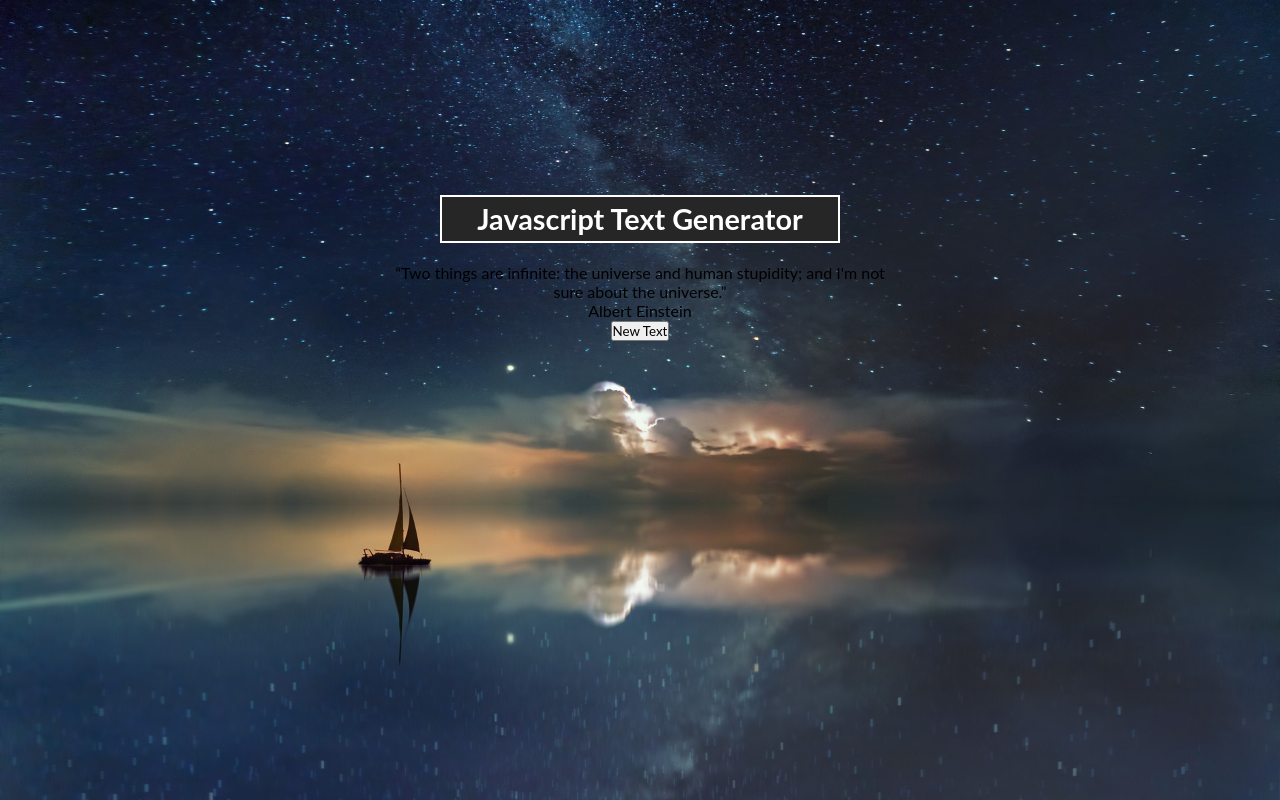
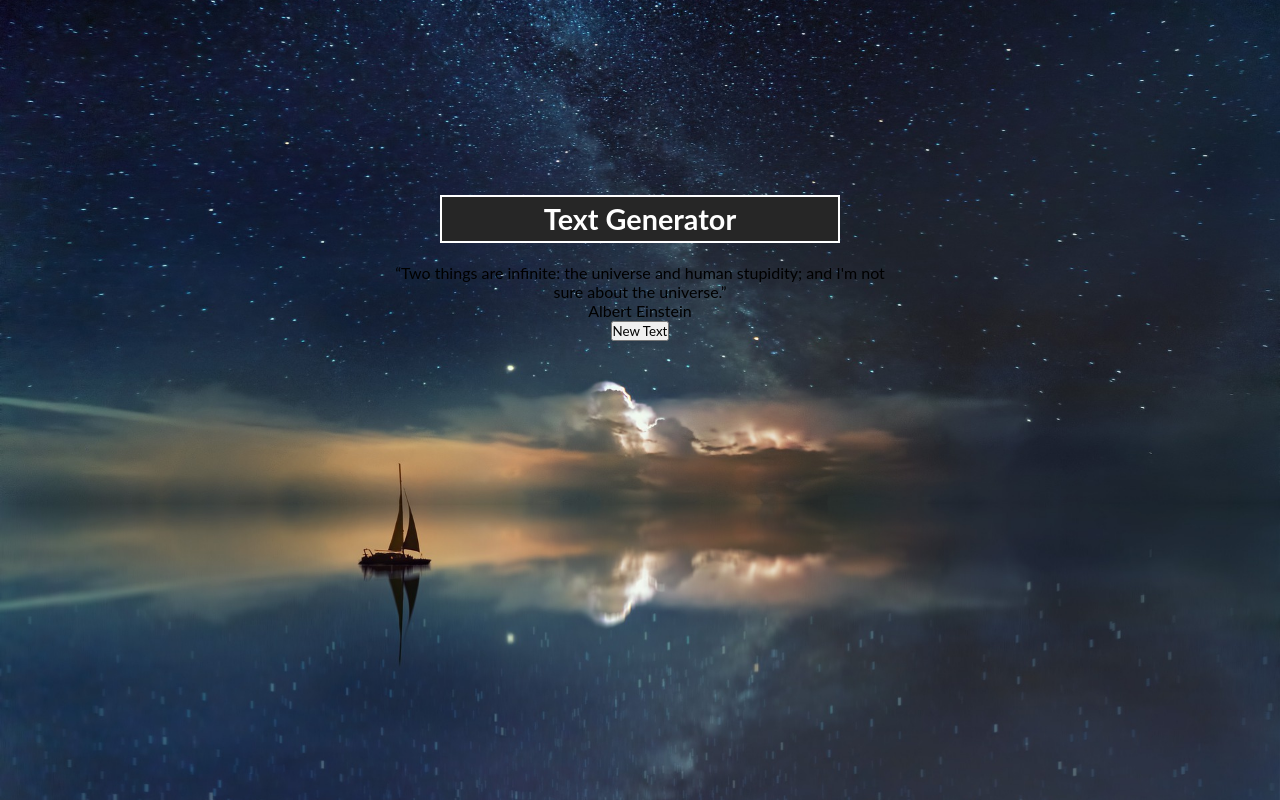
Before and after one commit to Adrian030304/Random-Texts-Generator, a plain HTML site: page index.html in a window 1280 px wide. Drawn offline with Linux system fonts and the light colour scheme.

Commit message:
a little change for the heading

```diff
--- a/index.html
+++ b/index.html
@@ -19,7 +19,7 @@
 
     <div class="container">
         <div class="header">
-            <h2>Javascript Text Generator</h2>
+            <h2>Text Generator</h2>
         </div>
 
         <div class="main-header">
```
